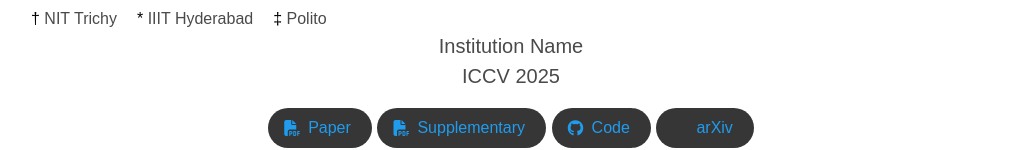
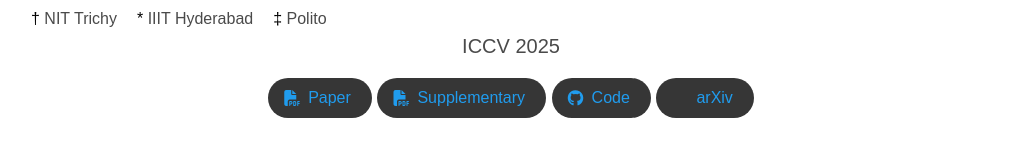
Before and after one commit to Mukil07/VCBM.github.io, a plain HTML site: page index.html in a window 1280 px wide. Shown: the part 217-367 px from the top of the page, without its empty margins (129-1148 px from the left). Drawn offline with nearby package versions, Linux system fonts and the light colour scheme; some icons are missing; a web font is replaced by a local one.

Commit message:
Update index.html

```diff
--- a/index.html
+++ b/index.html
@@ -79,7 +79,7 @@
               </div>
 
                   <div class="is-size-5 publication-authors">
-                    <span class="author-block">Institution Name<br>ICCV 2025</span>
+                    <span class="author-block">ICCV 2025</span>
 
                   </div>
 
```
